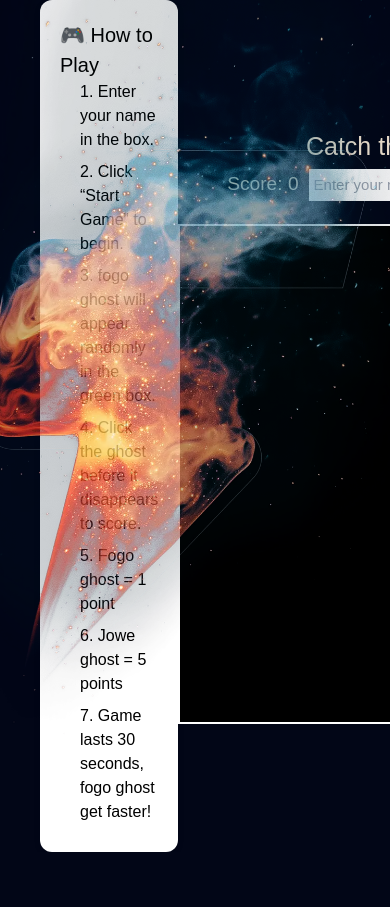
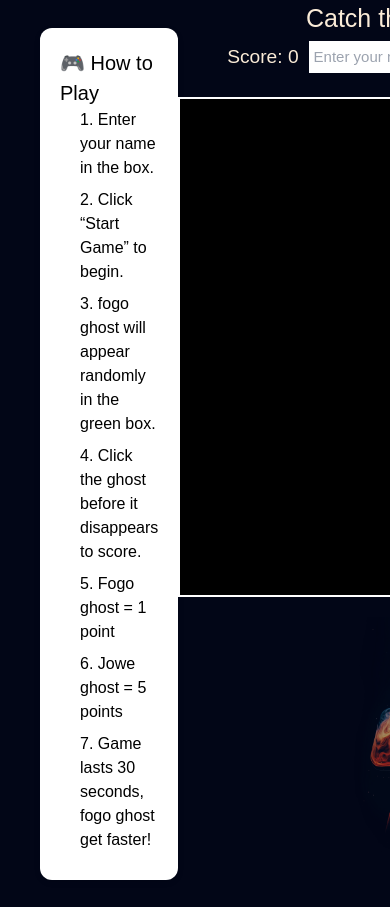
Before and after one commit to shhuubbhh/Fogo-ghost, a plain HTML site: page index.html in a window 390 px wide. Shown: the top 907 px of the page. Before the commit the page ends 852 px from the top, so only its background shows below. Drawn offline with nearby package versions, Linux system fonts and the light colour scheme.

Commit message:
Update index.html

```diff
--- a/index.html
+++ b/index.html
@@ -1,5 +1,6 @@
 <!DOCTYPE html>
 <html lang="en">
+
 <head>
     <meta charset="UTF-8" />
     <meta name="viewport" content="width=device-width, initial-scale=1.0" />
@@ -93,8 +94,41 @@
       background-color: #fc2a00;
       border-radius: 5px;
     }
+    .logo-container {
+  position: fixed;
+  top: 50%;
+  right: -280px;
+  transform: translateY(-50%);
+  max-width: 1000px;
+  opacity: 0.8;
+  pointer-events: none;
+  z-index: 0;
+}
+
+.logo-img {
+  width: 100%;
+}
+
+/* 📱 On small screens: move logo below game area */
+@media (max-width: 768px) {
+  .logo-container {
+    position: static;
+    transform: none;
+    margin-top: 20px;
+    display: flex;
+    justify-content: center;
+    width: 100%;
+  }
+
+  .logo-img {
+    max-width: 300px;
+    opacity: 0.8;
+  }
+}
+
   </style>
 </head>
+
 <body>
     <div class="layout">
         <div id="instructions">
@@ -118,9 +152,9 @@
                 <button id="startBtn">Start Game</button>
             </div>
             <div id="gameBox"></div>
-
-      <img src="fire-logo.webp" alt="Fire Logo"
-    class="fixed right-[-280px] top-1/2 transform -translate-y-1/2 max-w-[1000px] opacity-80 pointer-events-none z-0" />
+            <div id="logo-container" class="logo-container">
+                <img src="fire-logo.webp" alt="Fire Logo" class="logo-img" />
+            </div>
         </div>
     </div>
 
@@ -206,4 +240,5 @@
         window.addEventListener('load', loadLeaderboard);
     </script>
 </body>
+
 </html>
```
Lines whose indentation alone changed are shown as unchanged.
